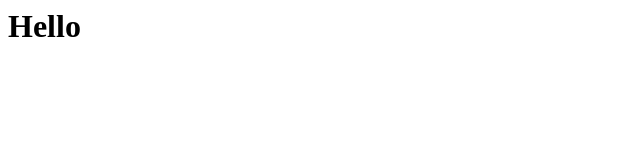
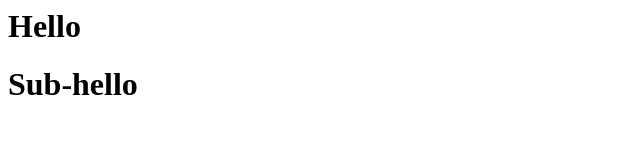
Before and after one commit to sid093/code, a plain HTML site: page test.html in a window 1280 px wide. Shown: the whole page, without its empty margins (0-640 px from the left). Drawn offline with nearby package versions, Linux system fonts and the light colour scheme.

Commit message:
Added subtitle in headers

```diff
--- a/test.html
+++ b/test.html
@@ -6,6 +6,7 @@
 
 <body>
     <h1 id="title" onclick="sayGoodbye();"> Hello </h1>
+    <h1 id="subtitle" onclick="sayGoodbye();"> Sub-hello </h1>
 </body>
 
 <script type="text/javascript">
```
